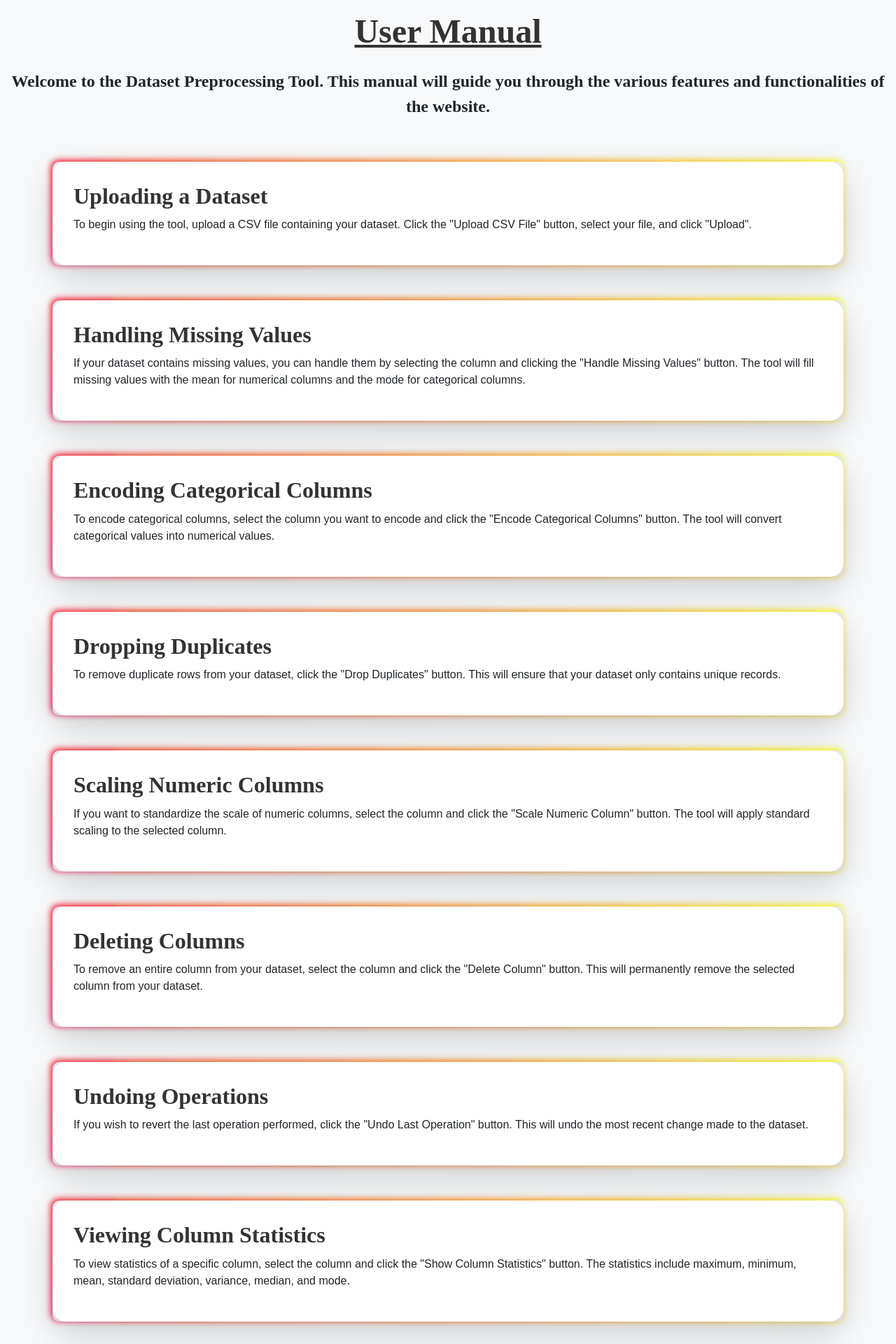
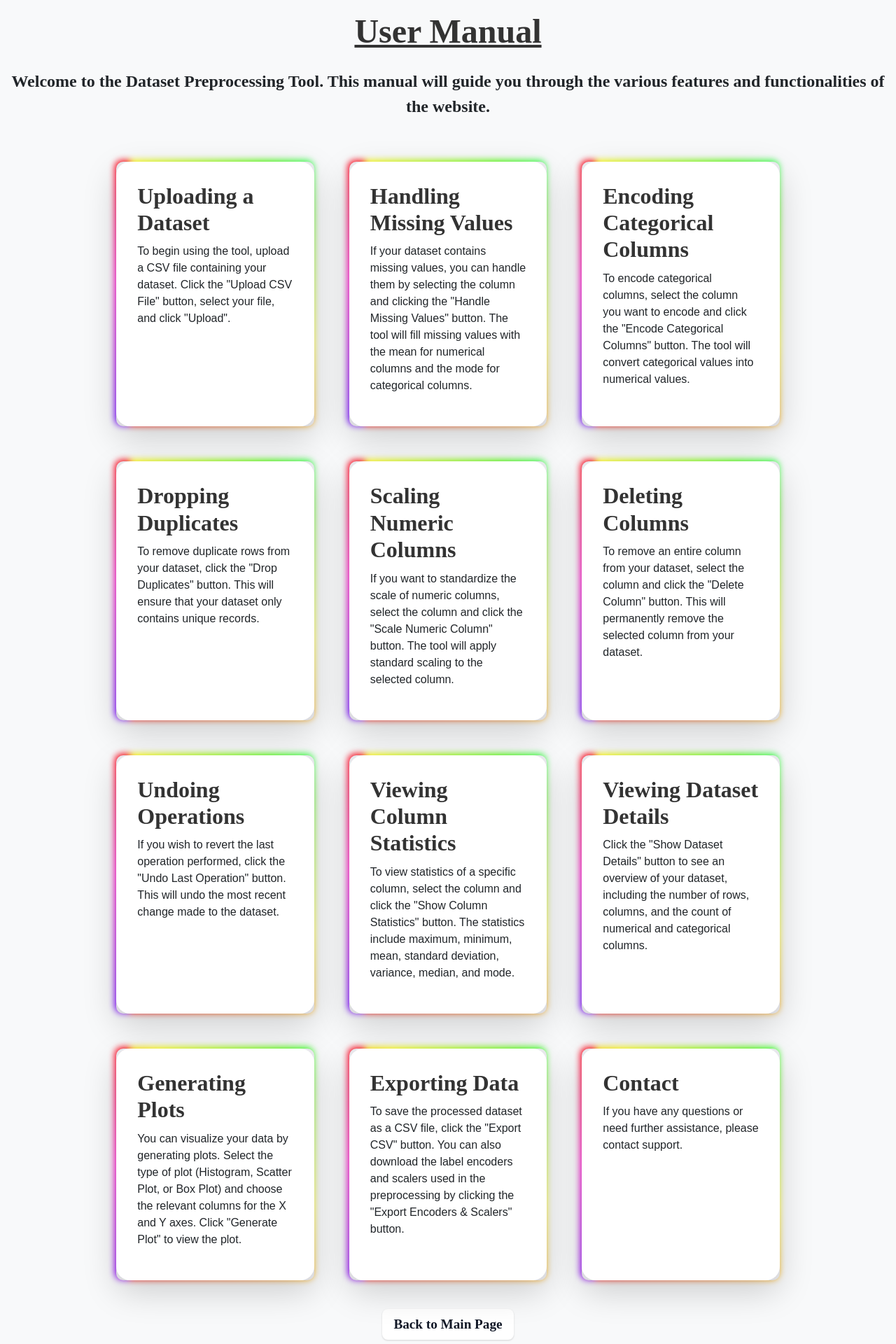
Before and after one commit to VedantKale106/DataMitra, a Flask app: page /user_manual in a window 1280 px wide. Shown: the top 1920 px of the page at 70% size. Run offline with Flask 3, Linux system fonts and the light colour scheme; some libraries are stand-ins or nearby versions.

Commit message:
Update user_manual.html

```diff
--- a/templates/user_manual.html
+++ b/templates/user_manual.html
@@ -154,55 +154,55 @@
     <div class="container">
 
         <div class="row d-flex flex-row justify-content-center">
-            <div class="col-3 col-sm-12 d-flex flex-column card shadow-lg">
+            <div class="col-sm-12 col-md-3 d-flex flex-column card shadow-lg">
                 <h2> Uploading a Dataset</h2>
                 <p>To begin using the tool, upload a CSV file containing your dataset. Click the "Upload CSV File" button, select your file, and click "Upload".</p>
             </div>
-            <div class="col-3 col-sm-12 d-flex flex-column card  shadow-lg">
+            <div class="col-sm-12 col-md-3 d-flex flex-column card  shadow-lg">
                 <h2> Handling Missing Values</h2>
                 <p>If your dataset contains missing values, you can handle them by selecting the column and clicking the "Handle Missing Values" button. The tool will fill missing values with the mean for numerical columns and the mode for categorical columns.</p>
 
             </div>
-            <div class="col-3 col-sm-12 d-flex flex-column card  shadow-lg">
+            <div class="col-sm-12 col-md-3 d-flex flex-column card  shadow-lg">
                 <h2> Encoding Categorical Columns</h2>
                 <p>To encode categorical columns, select the column you want to encode and click the "Encode Categorical Columns" button. The tool will convert categorical values into numerical values.</p>
 
             </div>
-            <div class="col-3 col-sm-12 d-flex flex-column card  shadow-lg">
+            <div class="col-sm-12 col-md-3 d-flex flex-column card  shadow-lg">
                 <h2> Dropping Duplicates</h2>
                 <p>To remove duplicate rows from your dataset, click the "Drop Duplicates" button. This will ensure that your dataset only contains unique records.</p>
             </div>
-            <div class="col-3 col-sm-12 d-flex flex-column card  shadow-lg">
+            <div class="col-sm-12 col-md-3 d-flex flex-column card  shadow-lg">
                 <h2> Scaling Numeric Columns</h2>
                 <p>If you want to standardize the scale of numeric columns, select the column and click the "Scale Numeric Column" button. The tool will apply standard scaling to the selected column.</p>
             </div>
-            <div class="col-3 col-sm-12 d-flex flex-column card  shadow-lg">
+            <div class="col-sm-12 col-md-3  d-flex flex-column card  shadow-lg">
                 <h2> Deleting Columns</h2>
         <p>To remove an entire column from your dataset, select the column and click the "Delete Column" button. This will permanently remove the selected column from your dataset.</p>
 
             </div>
-            <div class="col-3 col-sm-12 d-flex flex-column card  shadow-lg">
+            <div class="col-sm-12 col-md-3  d-flex flex-column card  shadow-lg">
                 <h2> Undoing Operations</h2>
                 <p>If you wish to revert the last operation performed, click the "Undo Last Operation" button. This will undo the most recent change made to the dataset.</p>
             </div>
-            <div class="col-3 col-sm-12 d-flex flex-column card  shadow-lg">
+            <div class="col-sm-12 col-md-3  d-flex flex-column card  shadow-lg">
                 <h2> Viewing Column Statistics</h2>
                 <p>To view statistics of a specific column, select the column and click the "Show Column Statistics" button. The statistics include maximum, minimum, mean, standard deviation, variance, median, and mode.</p>
             </div>
 
-            <div class="col-3 col-sm-12 d-flex flex-column card  shadow-lg">
+            <div class="col-sm-12 col-md-3  d-flex flex-column card  shadow-lg">
                 <h2> Viewing Dataset Details</h2>
                 <p>Click the "Show Dataset Details" button to see an overview of your dataset, including the number of rows, columns, and the count of numerical and categorical columns.</p>
             </div>
-            <div class="col-3 col-sm-12 d-flex flex-column card shadow-lg">
+            <div class="col-sm-12 col-md-3  d-flex flex-column card shadow-lg">
                 <h2> Generating Plots</h2>
         <p>You can visualize your data by generating plots. Select the type of plot (Histogram, Scatter Plot, or Box Plot) and choose the relevant columns for the X and Y axes. Click "Generate Plot" to view the plot.</p>
             </div>
-            <div class="col-3 col-sm-12 d-flex flex-column card shadow-lg">
+            <div class="col-sm-12 col-md-3  d-flex flex-column card shadow-lg">
                 <h2> Exporting Data</h2>
         <p>To save the processed dataset as a CSV file, click the "Export CSV" button. You can also download the label encoders and scalers used in the preprocessing by clicking the "Export Encoders & Scalers" button.</p>
             </div>
-            <div class="col-3 col-sm-12 d-flex flex-column card shadow-lg">
+            <div class="col-sm-12 col-md-3  d-flex flex-column card shadow-lg">
                 <h2> Contact</h2>
                 <p>If you have any questions or need further assistance, please contact support.</p>
             </div>
```
